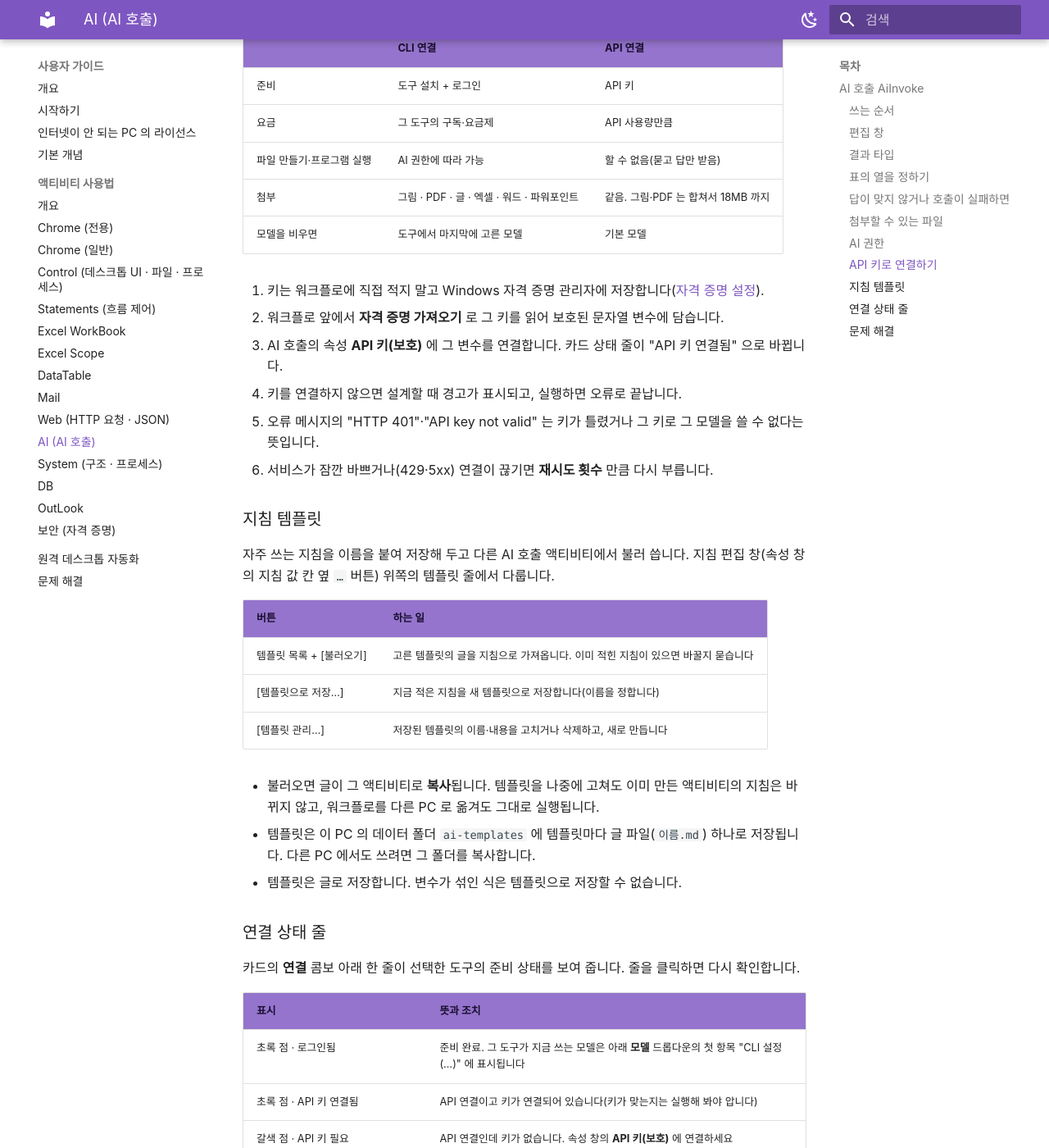
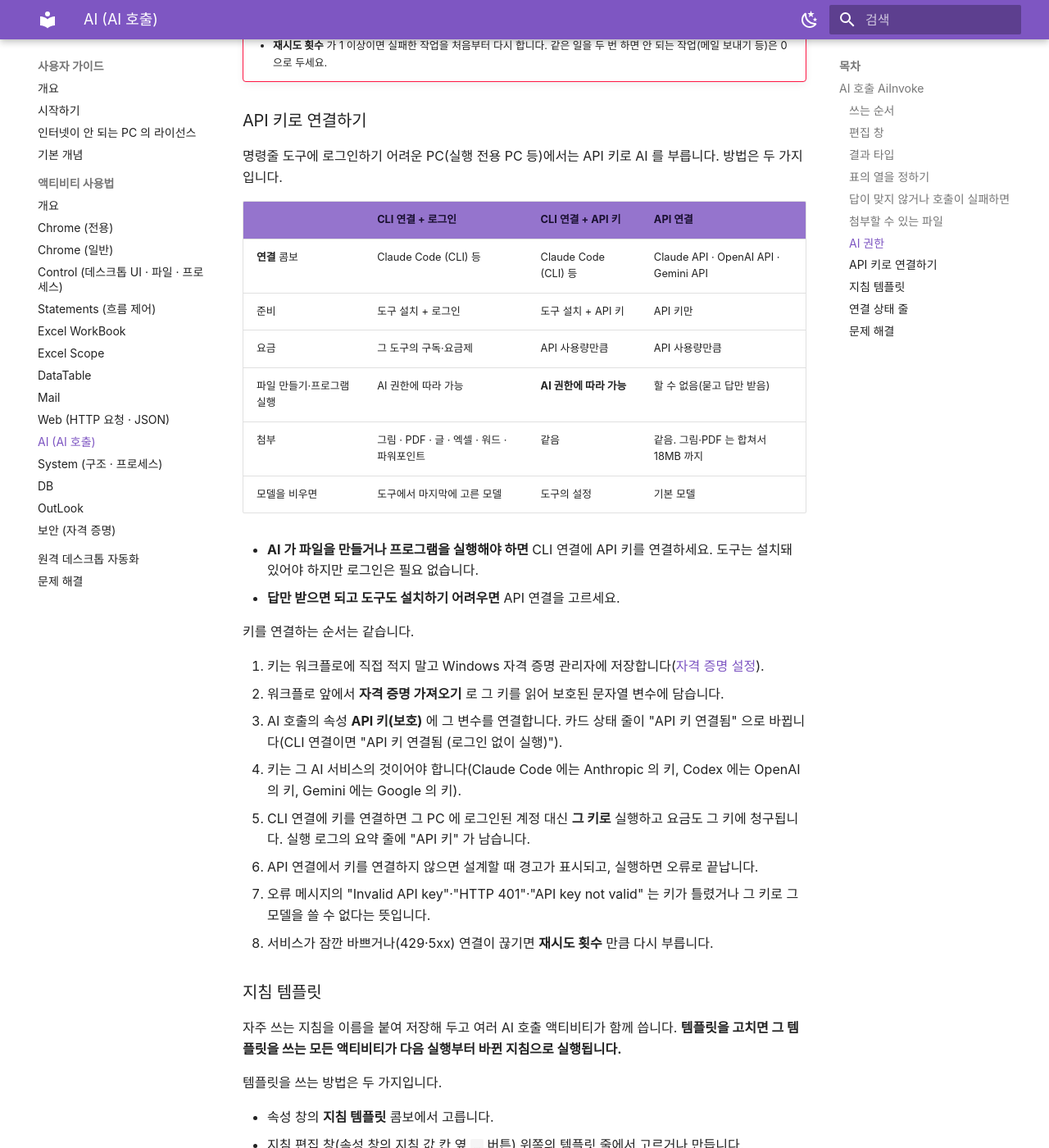
Before and after one commit to DxSolutions1/neorpa-docs, an MkDocs documentation site: the page built from docs/user/activities/ai.md, in a window 1280 px wide and 1400 px high, scrolled down 7429 px. Shown: the whole window at 82% size. Built offline with MkDocs 1.6.1 and Material for MkDocs 9.7.7, drawn with Linux system fonts in a browser that asks for light colours; some of the changed text lies outside the part shown.

Commit message:
AI 호출: 지침 템플릿은 참조, CLI 연결에 API 키
속성 지침 템플릿 설명, '지침 템플릿' 절을 참조 방식으로 다시 씀(고치면 쓰는 액티비티가
모두 바뀜, 실행 PC 에도 템플릿이 있어야 함). 'API 키로 연결하기'에 CLI 연결 + 키를 더함.
source-state 0041b14.

Co-Authored-By: Claude Fable 5.2 <noreply@anthropic.com>
Claude-Session: https://claude.ai/code/session_01821bthKoSypQ8CYTRsksYF

```diff
--- a/docs/user/activities/ai.md
+++ b/docs/user/activities/ai.md
@@ -22,7 +22,7 @@
 
     설치·로그인 방법과 요금제는 각 도구의 공식 안내를 따릅니다. 준비가 끝났는지는 카드의 **연결** 아래 상태 줄에서 확인합니다(`AI 호출` 의 [연결 상태 줄](#ai-status) 참고).
 
-    명령줄 도구를 설치하기 어려운 PC 에서는 **API 키**로 연결할 수 있습니다(`AI 호출` 의 [API 키로 연결하기](#ai-api) 참고).
+    명령줄 도구에 로그인하기 어렵거나 도구를 설치하기 어려운 PC 에서는 **API 키**로 연결할 수 있습니다(`AI 호출` 의 [API 키로 연결하기](#ai-api) 참고).
 
 !!! warning "보내는 내용에 주의하세요"
     지침·프롬프트·첨부 파일의 내용은 선택한 AI 서비스로 전송됩니다. 개인정보나 사내 기밀이 든 파일을 보내도 되는지는 회사의 보안 정책과 해당 서비스의 약관을 먼저 확인하세요.
@@ -35,7 +35,8 @@ AI 에게 **지침**(늘 지킬 규칙·출력 모양)과 **프롬프트**(이
 
 | 속성 | 방향 | 타입 | 설명 |
 |------|------|------|------|
-| 지침 <small>`Instruction`</small> | 입력 | `string` | 늘 같은 규칙과 출력 모양. 예: `"명함에서 회사명, 부서, 이름, 전화번호를 뽑아 표로 만들어 줘."` **카드에는 없고 속성 창에서 적습니다.** 값 칸 옆의 `…` 버튼을 누르면 따옴표 없이 글로 쓸 수 있는 편집 창이 열리고, 거기서 [지침 템플릿](#ai-templates) 을 불러오거나 저장합니다. 지침과 프롬프트 중 하나는 있어야 합니다. |
+| 지침 <small>`Instruction`</small> | 입력 | `string` | 늘 같은 규칙과 출력 모양. 예: `"명함에서 회사명, 부서, 이름, 전화번호를 뽑아 표로 만들어 줘."` **카드에는 없고 속성 창에서 적습니다.** 값 칸 옆의 `…` 버튼을 누르면 따옴표 없이 글로 쓸 수 있는 편집 창이 열리고, 거기서 [지침 템플릿](#ai-templates) 을 고르거나 저장합니다. **지침 템플릿** 을 골랐으면 여기 적은 글은 템플릿 뒤에 덧붙는 추가 지침입니다. 지침(또는 지침 템플릿)과 프롬프트 중 하나는 있어야 합니다. |
+| 지침 템플릿 <small>`InstructionTemplate`</small> | 설정 | `string` | 쓸 [지침 템플릿](#ai-templates) 의 이름. 고르면 그 템플릿의 글이 지침으로 쓰입니다. 템플릿을 고치면 **그 템플릿을 쓰는 모든 액티비티**가 다음 실행부터 바뀐 지침으로 실행됩니다. 실행하는 PC 에 그 템플릿이 없으면 오류로 멈춥니다. |
 | 지침 자료 <small>`InstructionFiles`</small> | 입력 | `IEnumerable<string>` | 지침과 함께 보낼 참고 파일(양식 예시·규칙 문서 등)의 경로 목록. 예: `{"C:\자료\약칭표.txt"}`. 속성 창 값 칸 옆의 `…` 버튼으로 여는 창에서 [파일 추가…] 로 고릅니다. |
 | 프롬프트 <small>`Prompt`</small> | 입력 | `string` | 이번 실행의 요청. 비우면 지침대로 처리합니다. 변수를 섞어 실행마다 다른 요청을 보낼 때 씁니다. |
 | 프롬프트 첨부 <small>`PromptFiles`</small> | 입력 | `IEnumerable<string>` | 처리할 대상 파일(그림·PDF·엑셀 등)의 경로 목록. 예: `{"C:\스캔\명함1.png", 파일경로변수}`. 카드의 프롬프트 옆 [첨부] 로 고릅니다. |
@@ -44,8 +45,8 @@ AI 에게 **지침**(늘 지킬 규칙·출력 모양)과 **프롬프트**(이
 | 추론 강도 <small>`ReasoningEffort`</small> | 입력 | `string` | 추론 강도. 카드의 **강도** 드롭다운으로 고릅니다(`low` · `medium` · `high` 등 그 연결이 받는 값). 비우면 CLI 설정(API 연결은 모델의 기본값)을 따릅니다. Gemini (CLI) 에는 이 옵션이 없습니다. |
 | AI 권한 <small>`Permission`</small> | 설정 | `AiPermission` | AI 가 이 PC 에서 할 수 있는 일(CLI 연결). **읽기** · **읽기/쓰기** · **모든 권한** 중에서 고르며 **기본은 모든 권한**입니다. 모든 권한이면 AI 가 프롬프트대로 파일을 만들고 고치고 지우며 프로그램·명령도 실행합니다. 꼭 아래 [AI 권한](#ai-permission) 을 읽고 고르세요. |
 | 작업 폴더 <small>`WorkingFolder`</small> | 입력 | `string` | AI 권한이 읽기/쓰기·모든 권한일 때 AI 가 일하는 폴더(만든 파일이 놓이는 곳). 비우면 프로젝트 폴더입니다. 상대 경로는 프로젝트 폴더 기준이고, 없는 폴더는 만듭니다. |
-| API 키 <small>`ApiKey`</small> | 입력 | `string` | API 연결의 키(평문). 직접 적으면 워크플로 파일에 그대로 저장되어 경고가 표시됩니다. **API 키(보호)** 를 쓰세요. |
-| API 키(보호) <small>`SecureApiKey`</small> | 입력 | `SecureString` | API 연결의 키(보호된 문자열). [자격 증명 가져오기](security.md) 로 Windows 자격 증명 관리자에서 읽은 값을 담은 변수를 연결합니다. 값이 있으면 **API 키** 보다 먼저 쓰입니다. |
+| API 키 <small>`ApiKey`</small> | 입력 | `string` | API 키(평문). 직접 적으면 워크플로 파일에 그대로 저장되어 경고가 표시됩니다. **API 키(보호)** 를 쓰세요. |
+| API 키(보호) <small>`SecureApiKey`</small> | 입력 | `SecureString` | API 키(보호된 문자열). [자격 증명 가져오기](security.md) 로 Windows 자격 증명 관리자에서 읽은 값을 담은 변수를 연결합니다. API 연결에는 꼭 필요하고, **CLI 연결에서도 연결하면 로그인 없이 그 키로 실행합니다**([API 키로 연결하기](#ai-api)). 값이 있으면 **API 키** 보다 먼저 쓰입니다. |
 | 시간 제한(초) <small>`TimeoutSeconds`</small> | 입력 | `int` | 응답을 기다릴 최대 시간(초). 기본 180. 0 이거나 비우면 180 초입니다. 시간이 지나면 호출을 끝내고 오류로 처리합니다. |
 | 재시도 횟수 <small>`RetryCount`</small> | 입력 | `int` | 호출이 실패했거나 답을 결과 변수의 타입으로 바꾸지 못했을 때 **처음부터 다시 부르는 횟수**. 기본 1, 0 이면 다시 부르지 않습니다(최대 10). 자세한 동작은 아래 [답이 맞지 않거나 호출이 실패하면](#ai-retry) 을 보세요. |
 | 출력 열 <small>`OutputColumns`</small> | 입력 | `string` | 표(`DataTable`)로 받을 때의 **열 이름**을 쉼표로 구분해 적습니다(예: `"회사명, 담당자, 전화번호"`). 적으면 실행마다 그 이름, 그 순서의 열로 받습니다. 비워 두면 결과 변수에 이미 들어 있는 표의 열을 따릅니다. 자세한 동작은 아래 [표의 열을 정하기](#ai-columns) 를 보세요. |
@@ -57,7 +58,7 @@ AI 에게 **지침**(늘 지킬 규칙·출력 모양)과 **프롬프트**(이
 
 1. 툴박스 **AI › AI 호출** 을 캔버스에 놓습니다.
 2. **연결** 콤보에서 쓸 도구를 고르고, 바로 아래 상태 줄에 초록 점과 "로그인됨" 이 보이는지 확인합니다. 필요하면 그 아래 **모델**·**강도** 드롭다운에서 고릅니다(그대로 두면 CLI 설정을 따릅니다).
-3. 카드를 선택하고 **속성 창의 지침** 값 칸 옆 `…` 버튼을 눌러 규칙과 출력 모양을 적습니다(저장해 둔 [지침 템플릿](#ai-templates) 을 불러올 수도 있습니다). 실행마다 달라지는 요청은 카드의 [프롬프트 편집] 에 적습니다.
+3. 카드를 선택하고 **속성 창의 지침** 값 칸 옆 `…` 버튼을 눌러 규칙과 출력 모양을 적습니다(저장해 둔 [지침 템플릿](#ai-templates) 을 골라 쓸 수도 있습니다). 실행마다 달라지는 요청은 카드의 [프롬프트 편집] 에 적습니다.
 4. 파일을 처리하려면 카드의 [프롬프트 첨부] 를 눌러 [파일 추가…] 로 고릅니다. 경로를 변수로 받으려면 식에 변수 이름을 직접 적습니다.
 5. 속성 창의 **AI 권한** 을 확인합니다. 문서를 읽어 답만 받으면 되는 일이면 **읽기** 로 낮추세요([AI 권한](#ai-permission)).
 6. 받을 타입의 변수를 만들고(예: 데이터 테이블) **결과** 칸에 변수 이름을 적습니다. 칸 옆 배지에 그 타입이 표시됩니다.
@@ -162,37 +163,57 @@ AI 에게 **지침**(늘 지킬 규칙·출력 모양)과 **프롬프트**(이
 
 ### API 키로 연결하기 { #ai-api }
 
-**연결** 에서 Claude API · OpenAI API · Gemini API 를 고르면 명령줄 도구 없이 API 키로 AI 를 부릅니다. 도구를 설치·로그인하기 어려운 실행 전용 PC 에 맞습니다.
+명령줄 도구에 로그인하기 어려운 PC(실행 전용 PC 등)에서는 API 키로 AI 를 부릅니다. 방법은 두 가지입니다.
 
-| | CLI 연결 | API 연결 |
-|---|---|---|
-| 준비 | 도구 설치 + 로그인 | API 키 |
-| 요금 | 그 도구의 구독·요금제 | API 사용량만큼 |
-| 파일 만들기·프로그램 실행 | AI 권한에 따라 가능 | 할 수 없음(묻고 답만 받음) |
-| 첨부 | 그림 · PDF · 글 · 엑셀 · 워드 · 파워포인트 | 같음. 그림·PDF 는 합쳐서 18MB 까지 |
-| 모델을 비우면 | 도구에서 마지막에 고른 모델 | 기본 모델 |
+| | CLI 연결 + 로그인 | CLI 연결 + API 키 | API 연결 |
+|---|---|---|---|
+| **연결** 콤보 | Claude Code (CLI) 등 | Claude Code (CLI) 등 | Claude API · OpenAI API · Gemini API |
+| 준비 | 도구 설치 + 로그인 | 도구 설치 + API 키 | API 키만 |
+| 요금 | 그 도구의 구독·요금제 | API 사용량만큼 | API 사용량만큼 |
+| 파일 만들기·프로그램 실행 | AI 권한에 따라 가능 | **AI 권한에 따라 가능** | 할 수 없음(묻고 답만 받음) |
+| 첨부 | 그림 · PDF · 글 · 엑셀 · 워드 · 파워포인트 | 같음 | 같음. 그림·PDF 는 합쳐서 18MB 까지 |
+| 모델을 비우면 | 도구에서 마지막에 고른 모델 | 도구의 설정 | 기본 모델 |
+
+- **AI 가 파일을 만들거나 프로그램을 실행해야 하면** CLI 연결에 API 키를 연결하세요. 도구는 설치돼 있어야 하지만 로그인은 필요 없습니다.
+- **답만 받으면 되고 도구도 설치하기 어려우면** API 연결을 고르세요.
+
+키를 연결하는 순서는 같습니다.
 
 1. 키는 워크플로에 직접 적지 말고 Windows 자격 증명 관리자에 저장합니다([자격 증명 설정](security.md)).
 2. 워크플로 앞에서 **자격 증명 가져오기** 로 그 키를 읽어 보호된 문자열 변수에 담습니다.
-3. AI 호출의 속성 **API 키(보호)** 에 그 변수를 연결합니다. 카드 상태 줄이 "API 키 연결됨" 으로 바뀝니다.
+3. AI 호출의 속성 **API 키(보호)** 에 그 변수를 연결합니다. 카드 상태 줄이 "API 키 연결됨" 으로 바뀝니다(CLI 연결이면 "API 키 연결됨 (로그인 없이 실행)").
 
-- 키를 연결하지 않으면 설계할 때 경고가 표시되고, 실행하면 오류로 끝납니다.
-- 오류 메시지의 "HTTP 401"·"API key not valid" 는 키가 틀렸거나 그 키로 그 모델을 쓸 수 없다는 뜻입니다.
+- 키는 그 AI 서비스의 것이어야 합니다(Claude Code 에는 Anthropic 의 키, Codex 에는 OpenAI 의 키, Gemini 에는 Google 의 키).
+- CLI 연결에 키를 연결하면 그 PC 에 로그인된 계정 대신 **그 키로** 실행하고 요금도 그 키에 청구됩니다. 실행 로그의 요약 줄에 "API 키" 가 남습니다.
+- API 연결에서 키를 연결하지 않으면 설계할 때 경고가 표시되고, 실행하면 오류로 끝납니다.
+- 오류 메시지의 "Invalid API key"·"HTTP 401"·"API key not valid" 는 키가 틀렸거나 그 키로 그 모델을 쓸 수 없다는 뜻입니다.
 - 서비스가 잠깐 바쁘거나(429·5xx) 연결이 끊기면 **재시도 횟수** 만큼 다시 부릅니다.
 
 ### 지침 템플릿 { #ai-templates }
 
-자주 쓰는 지침을 이름을 붙여 저장해 두고 다른 AI 호출 액티비티에서 불러 씁니다. 지침 편집 창(속성 창의 지침 값 칸 옆 `…` 버튼) 위쪽의 템플릿 줄에서 다룹니다.
+자주 쓰는 지침을 이름을 붙여 저장해 두고 여러 AI 호출 액티비티가 함께 씁니다. **템플릿을 고치면 그 템플릿을 쓰는 모든 액티비티가 다음 실행부터 바뀐 지침으로 실행됩니다.**
 
-| 버튼 | 하는 일 |
+템플릿을 쓰는 방법은 두 가지입니다.
+
+- 속성 창의 **지침 템플릿** 콤보에서 고릅니다.
+- 지침 편집 창(속성 창의 지침 값 칸 옆 `…` 버튼) 위쪽의 템플릿 줄에서 고르거나 만듭니다.
+
+| 템플릿 줄 | 하는 일 |
 |---|---|
-| 템플릿 목록 + [불러오기] | 고른 템플릿의 글을 지침으로 가져옵니다. 이미 적힌 지침이 있으면 바꿀지 묻습니다 |
-| [템플릿으로 저장…] | 지금 적은 지침을 새 템플릿으로 저장합니다(이름을 정합니다) |
+| 템플릿 콤보 | 이 액티비티가 쓸 템플릿을 고릅니다. 고르면 그 내용이 아래에 읽기 전용으로 보입니다. "(사용 안 함)" 을 고르면 뗍니다 |
+| [템플릿으로 저장…] | 지금 적은 지침을 새 템플릿으로 저장하고(이름을 정합니다) 이 액티비티가 그 템플릿을 쓰게 합니다 |
 | [템플릿 관리…] | 저장된 템플릿의 이름·내용을 고치거나 삭제하고, 새로 만듭니다 |
 
-- 불러오면 글이 그 액티비티로 **복사**됩니다. 템플릿을 나중에 고쳐도 이미 만든 액티비티의 지침은 바뀌지 않고, 워크플로를 다른 PC 로 옮겨도 그대로 실행됩니다.
-- 템플릿은 이 PC 의 데이터 폴더 `ai-templates` 에 템플릿마다 글 파일(`이름.md`) 하나로 저장됩니다. 다른 PC 에서도 쓰려면 그 폴더를 복사합니다.
+- 템플릿을 고른 뒤 지침 칸에 글을 더 적으면 **이 액티비티에만** 템플릿 뒤에 덧붙습니다. 공통 규칙은 템플릿에, 이 액티비티만의 조건은 지침에 두면 됩니다.
+- 실행하면 출력 패널에 "지침 템플릿 '이름' 을(를) 사용합니다" 가 남습니다.
+- 템플릿은 이 PC 의 데이터 폴더 `ai-templates` 에 템플릿마다 글 파일(`이름.md`) 하나로 저장됩니다.
 - 템플릿은 글로 저장합니다. 변수가 섞인 식은 템플릿으로 저장할 수 없습니다.
+
+!!! warning "워크플로를 다른 PC 에서 실행할 때"
+    템플릿의 글은 워크플로 파일에 들어 있지 않고 실행할 때 읽습니다. 그래서 **실행하는 PC 에도 같은 이름의 템플릿이 있어야 합니다.** 없으면 "지침 템플릿을 찾을 수 없습니다" 오류로 멈춥니다. 템플릿을 만든 PC 의 `ai-templates` 폴더를 실행 PC 의 같은 위치로 복사하세요. 템플릿이 없는 PC 에서 워크플로를 열면 콤보에 "(이 PC 에 없음)" 으로 표시되고 경고가 나옵니다.
+
+!!! warning "템플릿을 고치거나 지우기 전에"
+    템플릿을 고치면 그 템플릿을 쓰는 다른 워크플로의 동작도 함께 바뀝니다. 지우면 그 템플릿을 쓰는 액티비티가 실행할 때 오류로 멈춥니다.
 
 ### 연결 상태 줄 { #ai-status }
 
@@ -202,6 +223,7 @@ AI 에게 **지침**(늘 지킬 규칙·출력 모양)과 **프롬프트**(이
 |---|---|
 | 초록 점 · 로그인됨 | 준비 완료. 그 도구가 지금 쓰는 모델은 아래 **모델** 드롭다운의 첫 항목 "CLI 설정 (…)" 에 표시됩니다 |
 | 초록 점 · API 키 연결됨 | API 연결이고 키가 연결되어 있습니다(키가 맞는지는 실행해 봐야 압니다) |
+| 초록 점 · API 키 연결됨 (로그인 없이 실행) | CLI 연결에 키를 연결했습니다. 로그인 여부와 상관없이 그 키로 실행합니다 |
 | 갈색 점 · API 키 필요 | API 연결인데 키가 없습니다. 속성 창의 **API 키(보호)** 에 연결하세요 |
 | 회색 점 · 설치됨 | 도구는 있지만 로그인 여부를 미리 확인하지 못했습니다. 실행해 보면 알 수 있습니다 |
 | 갈색 점 · 로그인 필요 · 터미널에서 … 실행 | 터미널(명령 프롬프트)에서 표시된 명령을 실행해 로그인한 뒤 줄을 클릭합니다 |
```
Also changed, not shown: 2 other files.
